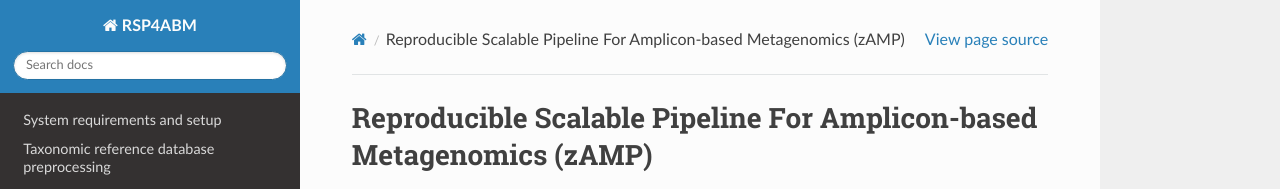
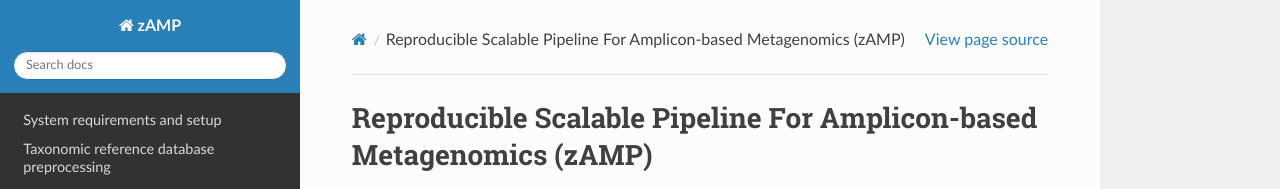
Before and after one commit to metagenlab/zAMP, a Sphinx documentation site: the page built from docs/index.rst, in a window 1280 px wide. Shown: the top 189 px of the page. Built offline with Sphinx 7.4.7 and the Read the Docs theme 2.0.0, drawn with Linux system fonts in a browser that asks for light colours; pages that are not in the unit, such as notebooks, are missing from menus.

Commit message:
Update conf.py

```diff
--- a/docs/conf.py
+++ b/docs/conf.py
@@ -17,7 +17,7 @@
 
 # -- Project information -----------------------------------------------------
 
-project = 'RSP4ABM'
+project = 'zAMP'
 copyright = '2020, MetaGenLab'
 author = 'Valentin Scherz'
 
```
